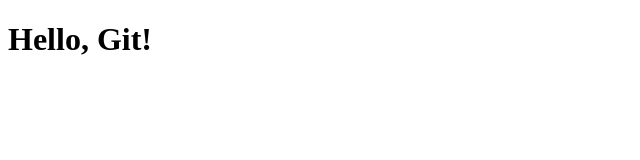
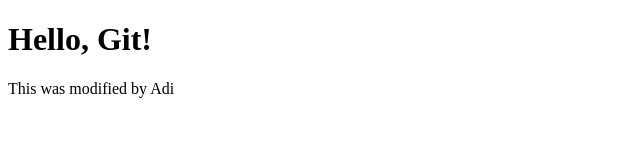
Before and after one commit to irisrzn/session-10-git, a plain HTML site: page index.html in a window 1280 px wide. Shown: the whole page, without its empty margins (0-640 px from the left). Drawn offline with Linux system fonts and the light colour scheme.

Commit message:
Change by Adi

```diff
--- a/index.html
+++ b/index.html
@@ -7,5 +7,6 @@
 </head>
 <body>
     <h1>Hello, Git!</h1>
+    <p>This was modified by Adi</p>
 </body>
 </html>
```
